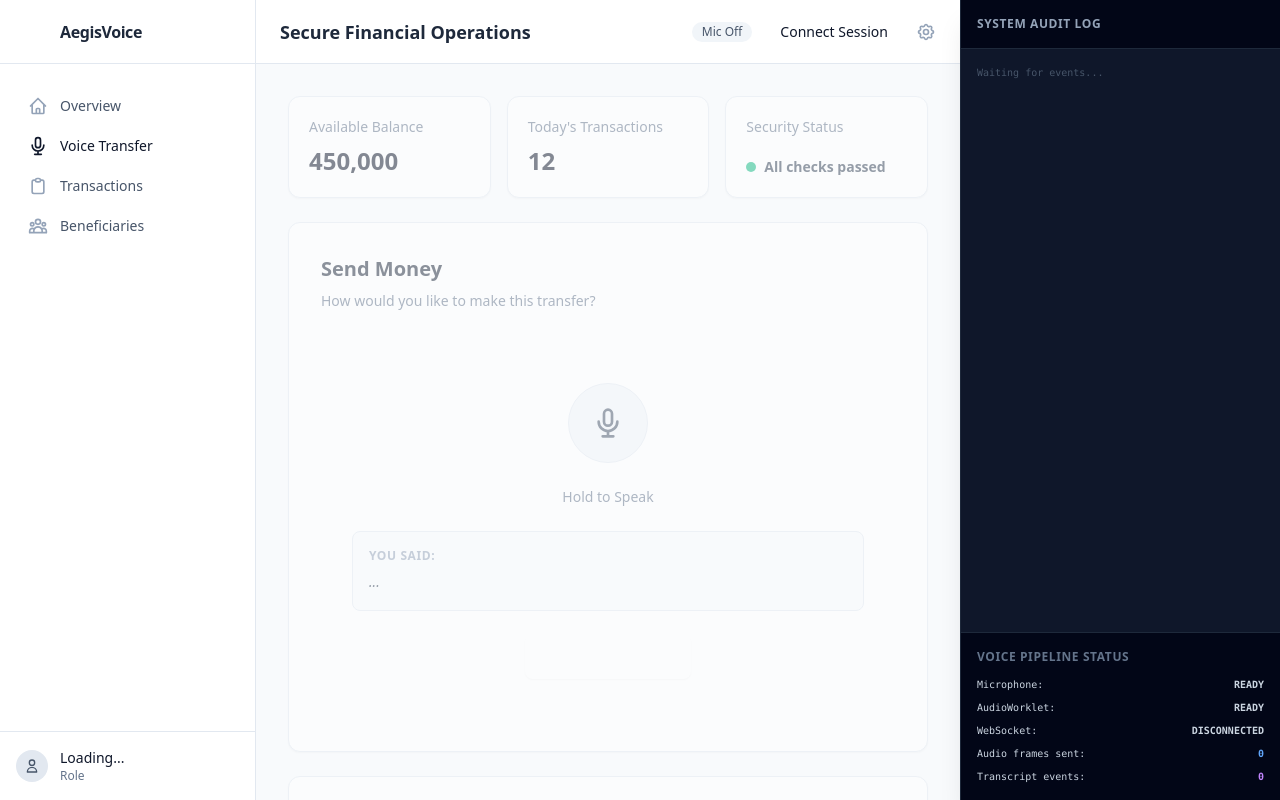
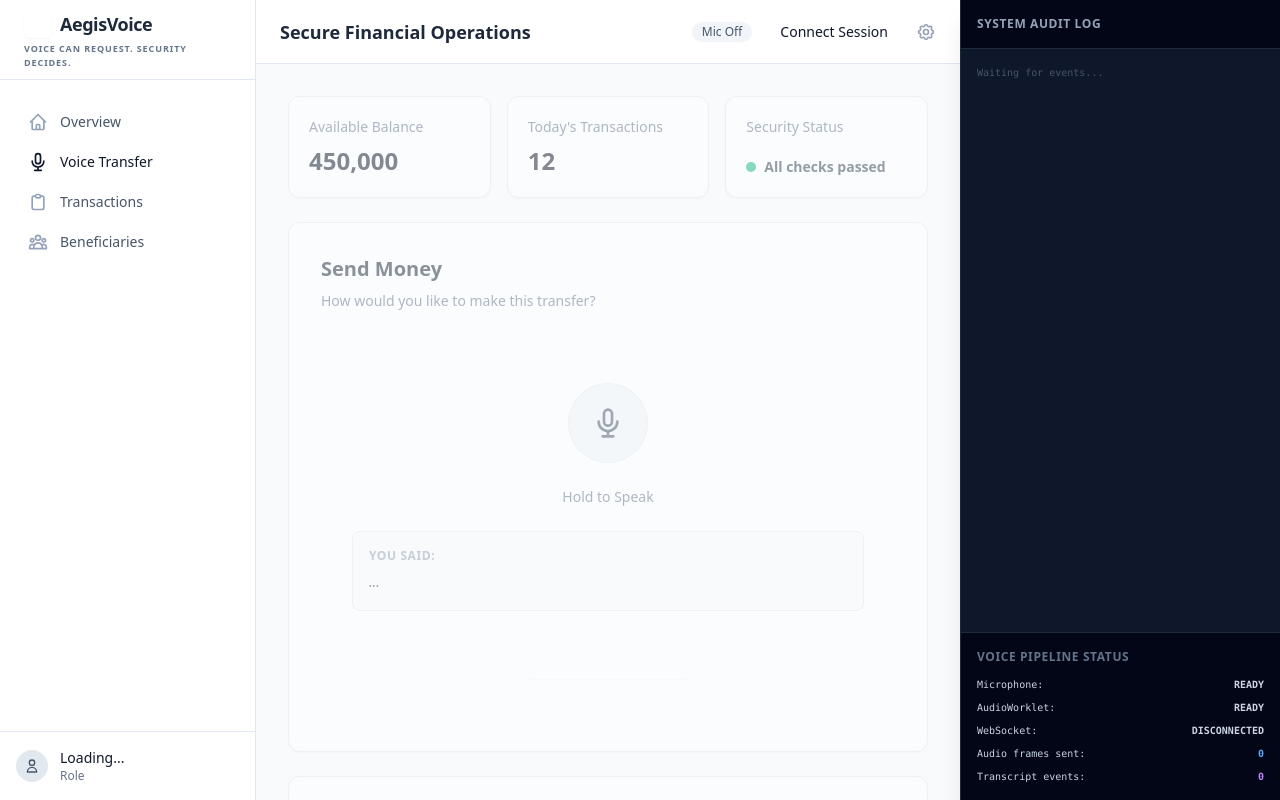
Before and after one commit to sulisumenpeter/AegisVoice, a plain HTML site: page frontend/app.html in a window 1280 px wide. Drawn offline with nearby package versions, Linux system fonts and the light colour scheme.

```diff
--- a/frontend/app.html
+++ b/frontend/app.html
@@ -73,12 +73,15 @@
 
         <!-- SIDEBAR -->
         <aside class="w-64 bg-white border-r border-slate-200 flex flex-col hidden md:flex shrink-0">
-            <div class="h-16 flex items-center px-6 border-b border-slate-200 gap-3" onclick="window.location.href='/'" style="cursor: pointer;">
-                <div class="w-6 h-6 bg-primary-600 rounded flex items-center justify-center">
-                    <svg class="w-3.5 h-3.5 text-white" fill="none" viewBox="0 0 24 24" stroke="currentColor"><path stroke-linecap="round" stroke-linejoin="round" stroke-width="2" d="M9 12l2 2 4-4m5.618-4.016A11.955 11.955 0 0112 2.944a11.955 11.955 0 01-8.618 3.04A12.02 12.02 0 003 9c0 5.591 3.824 10.29 9 11.622 5.176-1.332 9-6.03 9-11.622 0-1.042-.133-2.052-.382-3.016z" /></svg>
-                </div>
-                <span class="font-semibold text-slate-800 tracking-tight">AegisVoice</span>
-            </div>
+            <div class="h-20 flex flex-col justify-center px-6 border-b border-slate-200 shrink-0" onclick="window.location.href='/'" style="cursor: pointer;">
+                  <div class="flex items-center gap-2">
+                      <div class="bg-primary-600 p-1.5 rounded-md shadow-sm">
+                          <svg class="w-4 h-4 text-white" fill="none" viewBox="0 0 24 24" stroke="currentColor"><path stroke-linecap="round" stroke-linejoin="round" stroke-width="2" d="M9 12l2 2 4-4m5.618-4.016A11.955 11.955 0 0112 2.944a11.955 11.955 0 01-8.618 3.04A12.02 12.02 0 003 9c0 5.591 3.824 10.29 9 11.622 5.176-1.332 9-6.03 9-11.622 0-1.042-.133-2.052-.382-3.016z" /></svg>
+                      </div>
+                      <span class="text-lg font-bold tracking-tight text-slate-800">AegisVoice</span>
+                  </div>
+                  <span class="text-[9px] font-semibold text-slate-500 uppercase tracking-widest mt-1">Voice can request. Security decides.</span>
+              </div>
 
             <nav class="flex-1 px-4 py-6 space-y-1 overflow-y-auto">
                 <a href="#" class="flex items-center gap-3 px-3 py-2 text-sm font-medium rounded-md text-slate-600 hover:bg-slate-50 hover:text-slate-900 transition">
```
